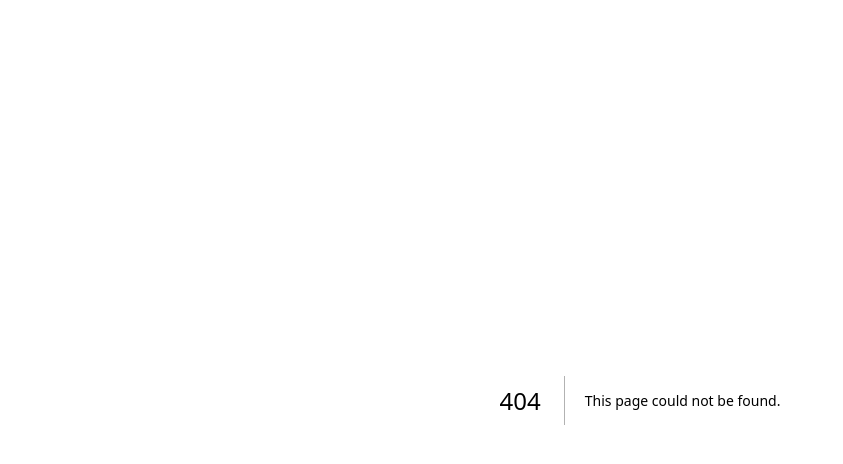
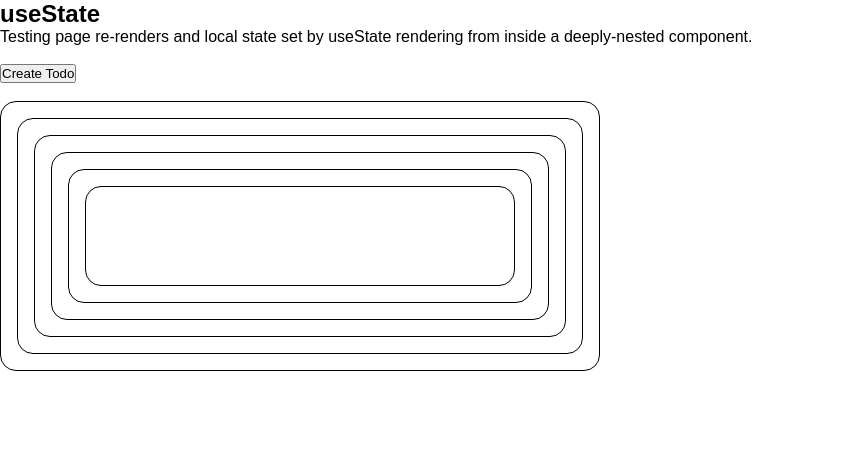
Before and after one commit to weaponsforge/react-hooks-playground, a Next.js app in the folder client/: page /usestate in a window 1280 px wide. Before the commit this address had no page. Shown: the top 464 px of the page, without its empty margins (0-843 px from the left). Built offline with nearby package versions, Linux system fonts and the light colour scheme.

Commit message:
chore: Testing page re-renders when loading local state data set by useState from deeply-nested components

```diff
--- a/client/src/components/home/items.json
+++ b/client/src/components/home/items.json
@@ -6,5 +6,9 @@
   {
     "name": "redux toolkit",
     "link": "/redux"
+  },
+  {
+    "name": "useState",
+    "link": "/usestate"
   }
 ]
--- /dev/null
+++ b/client/src/components/usestate/index.js
@@ -0,0 +1,59 @@
+import { useState } from 'react'
+import Card from '@/common/ui/card'
+import Page from '@/common/layout/page'
+import TodoListComponentV3 from '@/domain/usestate/todolist'
+
+function UseStateComponent () {
+  const [state, setState] = useState([])
+
+  const addTodo = () => {
+    const data = [...state]
+    data.push({
+      id: Math.random().toString(36).substring(2, 8),
+      text: 'Hello, wooorld!!'
+    })
+
+    setState(data)
+  }
+
+  const deleteTodo = (id) => {
+    const temp = state.filter(item => item.id !== id)
+    setState(temp)
+  }
+
+  return (
+    <Page>
+      <h2>
+        useState
+      </h2>
+
+      <p> Testing page re-renders and local state set by useState rendering from inside a deeply-nested component.</p>
+      <br />
+
+      <button onClick={addTodo}>
+        Create Todo
+      </button>
+      <br /><br />
+
+      <Card>
+        <Card>
+          <Card>
+            <Card>
+              <Card>
+                <Card>
+                  <TodoListComponentV3
+                    todos={state}
+                    addTodo={addTodo}
+                    deleteTodo={deleteTodo}
+                  />
+                </Card>
+              </Card>
+            </Card>
+          </Card>
+        </Card>
+      </Card>
+    </Page>
+  )
+}
+
+export default UseStateComponent
--- /dev/null
+++ b/client/src/domain/usestate/todolist/index.js
@@ -0,0 +1,27 @@
+import PropTypes from 'prop-types'
+
+function TodoListComponentV3 ({
+  todos,
+  deleteTodo
+}) {
+  return (
+    <ul style={{ marginTop: '24px' }}>
+      {(todos).map(((item, index) => (
+        <li key={index}>
+          <span>id: {item.id}, {item.text}</span>
+          <span>
+            <button onClick={() => deleteTodo(item.id)}>
+              [ x ]
+            </button>
+          </span>
+        </li>
+      )))}
+    </ul>
+  )
+}
+
+TodoListComponentV3.propTypes = {
+  deleteTodo: PropTypes.func
+}
+
+export default TodoListComponentV3
--- /dev/null
+++ b/client/src/pages/usestate/index.js
@@ -0,0 +1,9 @@
+import UseStateComponent from '@/components/usestate'
+
+function UseStateContainer () {
+  return (
+    <UseStateComponent />
+  )
+}
+
+export default UseStateContainer
```
Also changed, not shown: client/src/pages/_app.js (+5 -3 lines).
